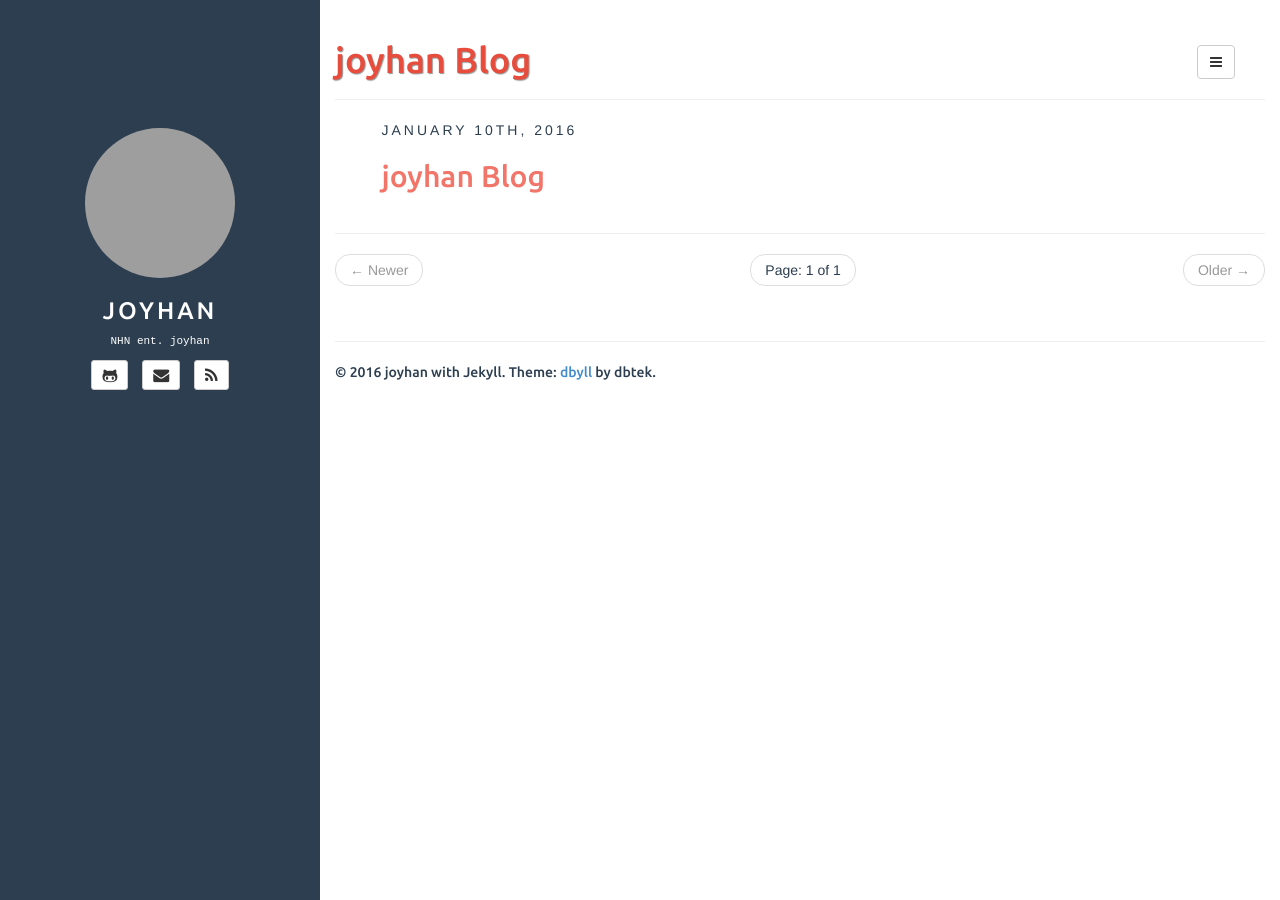
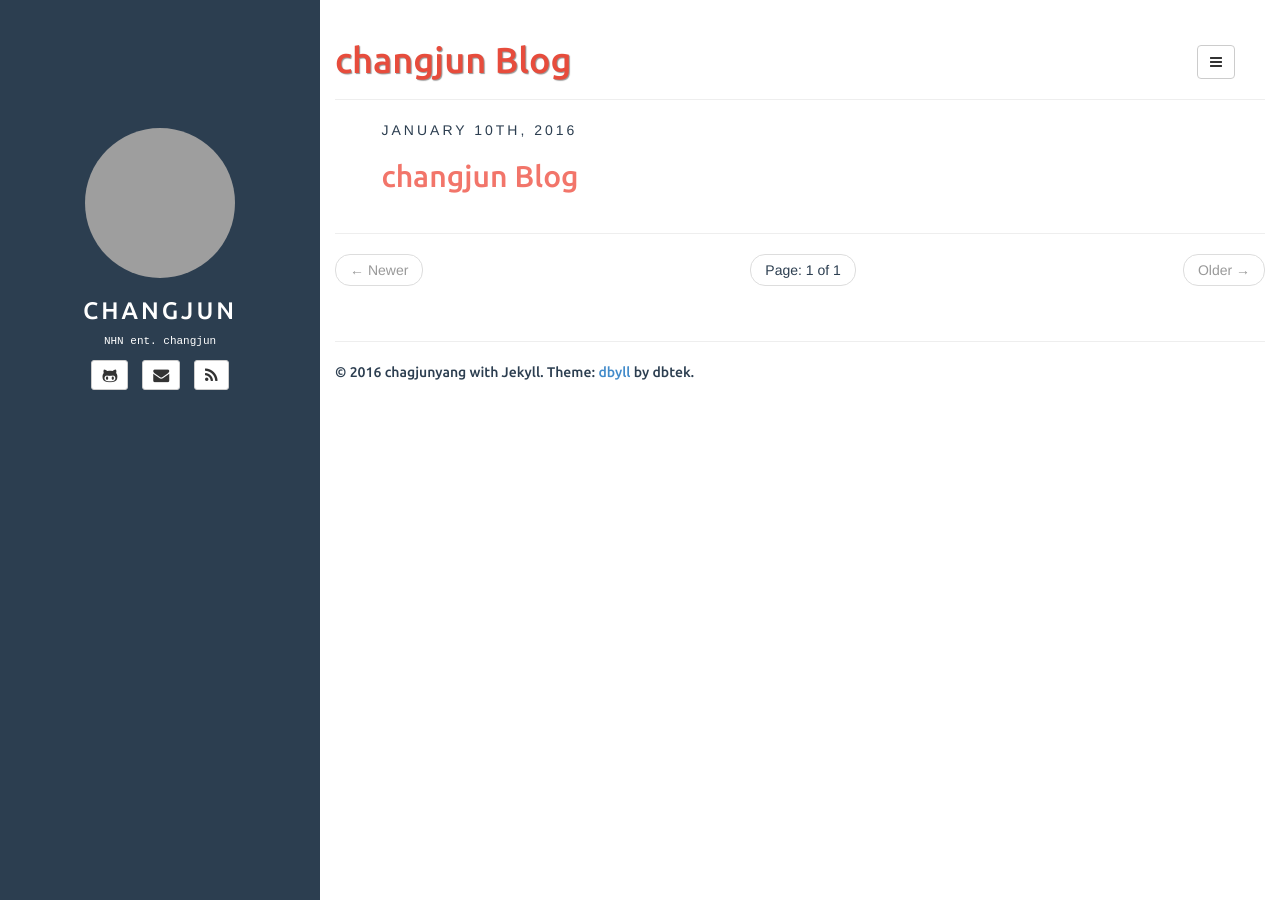
Before and after one commit to chagjunyang/chagjunyang.github.io, a Jekyll site: the page built from index.html, in a window 1280 px wide. Built offline with Jekyll 4.4.1, drawn with Linux system fonts in a browser that asks for light colours; the list of posts is cut into pages by our own code; grey boxes are pictures that could not be loaded.

Commit message:
Update _config.yml

```diff
--- a/_config.yml
+++ b/_config.yml
@@ -7,24 +7,24 @@ highlighter: pygments
 markdown: kramdown
 disqus: joyhan
 google_analytics: joyhan
-title: joyhan
+title: changjun
 
 defaults:
   -
     scope:
       path: "" # empty string for all files
     values:
-      title: joyhan Blog
+      title: changjun Blog
 
 description: Stylish Jekyll Theme
 author:
-  name: joyhan
-  email: yyh910214@gmail.com
-  github: yyh910214
+  name: chagjunyang
+  email: changjun4885@naver.com
+  github: changjun
 #  twitter: none
 #  pinterest: asd123
 #  linkedin: asd123
-  bio: NHN ent. joyhan
+  bio: NHN ent. changjun
   email_md5: e646ce1d8980a3ec729cb6e0cac20154
 
 rss_path: feed.xml
```
